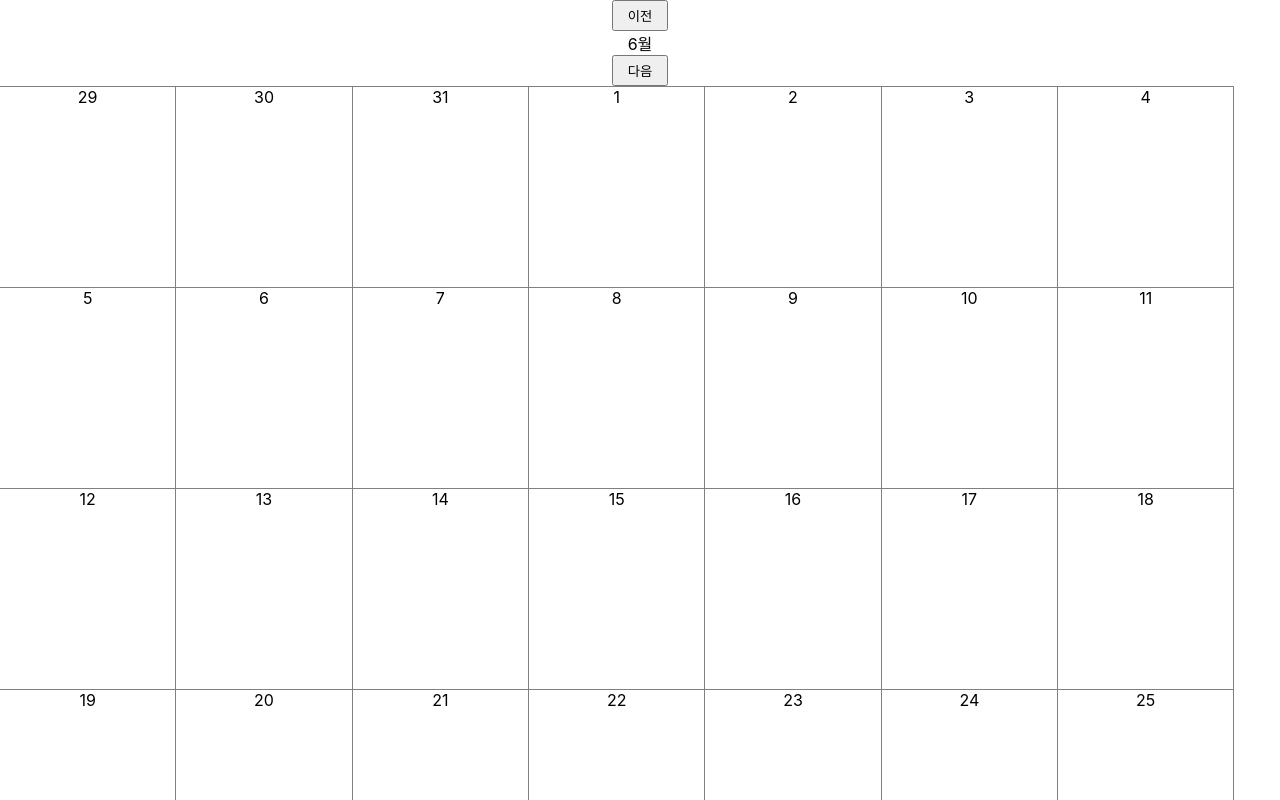
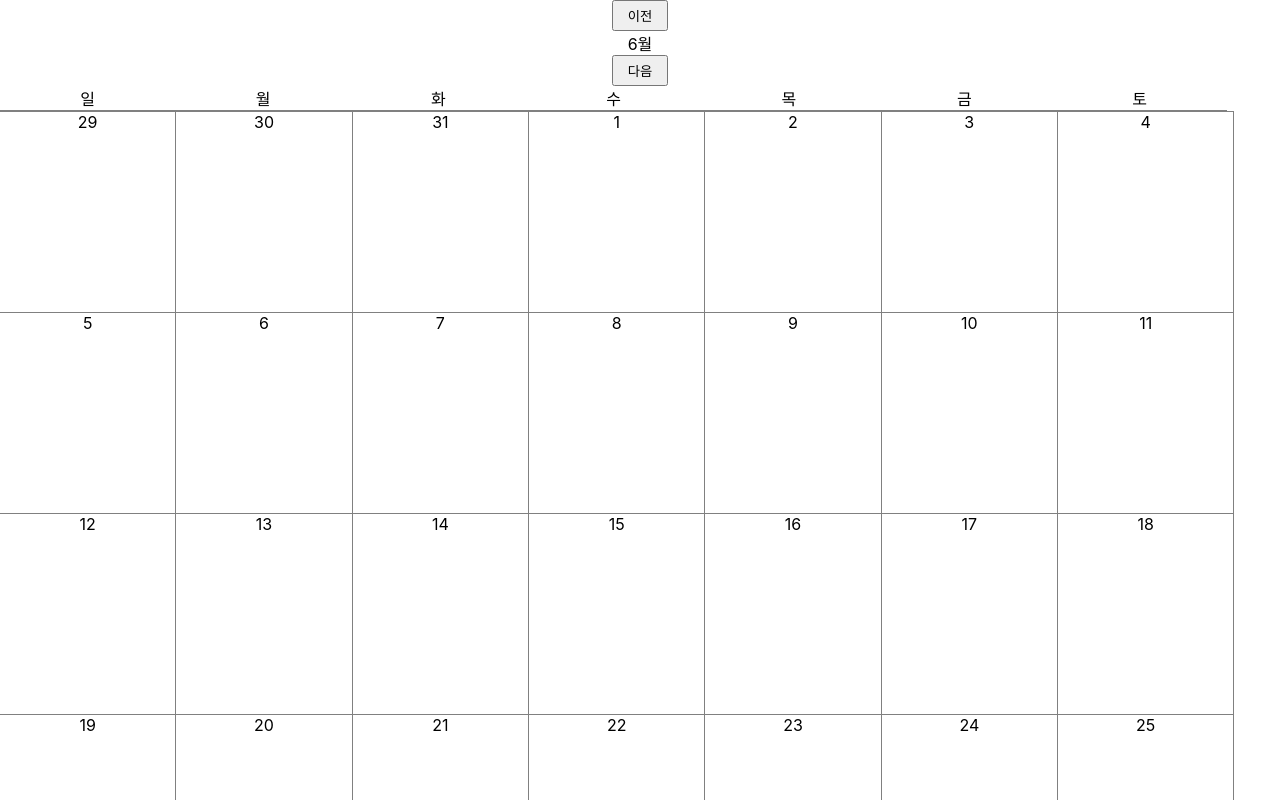
Before and after one commit to swpark907/calendar_tutorial, a React (Create React App) app: page / in a window 1280 px wide. Shown: the top 800 px of the page. Built offline with nearby package versions, Linux system fonts and the light colour scheme.

Commit message:
update: 필요없는 코드 삭제, 요일 UI 추가

```diff
--- a/src/App.js
+++ b/src/App.js
@@ -23,6 +23,16 @@ const DateForm = styled.div`
   border-right: solid 1px grey;
   border-top: solid 1px grey;
   background-color: #fff;
+`;
+
+const WeekForm = styled.div`
+  width: calc(100% / 7.3);
+  height: 100px
+  border-top: solid 1px grey;
+  border-bottom: solid 1px grey;
+  background-color: #fff;
+  display: flex;
+  justify-content: center;
 `;
 
 function App() {
@@ -63,21 +73,8 @@ function App() {
   }, [currentMonth]);
 
   useEffect(() => {
-    console.log(currentMonth)
+    console.log(currentMonth);
   });
-
-  // const formChanger = (date) => {
-  //   const year = date.getFullYear().toString();
-  //   const month =
-  //     date.getMonth() + 1 < 10
-  //       ? "0" + (date.getMonth() + 1).toString()
-  //       : (date.getMonth() + 1).toString();
-  //   const day =
-  //     date.getDate() < 10
-  //       ? "0" + date.getDate().toString()
-  //       : date.getDate().toString();
-  //   return year + month + day;
-  // };
 
   const goToNextMonth = () => {
     setCurrentMonth(currentMonth + 1);
@@ -112,13 +109,12 @@ function App() {
     if (month !== currentMonth) {
       setCurrentYear(Number(year));
       setCurrentMonth(Number(month));
-      console.log(month)
+      console.log(month);
     }
 
     dateRefs.current.map((el) => {
       if (el.dataset.date === target.dataset.date) {
         el.classList.add("selected");
-        // API로 받아온 그날의 data 넣기
       } else {
         el.classList.remove("selected");
       }
@@ -131,13 +127,15 @@ function App() {
       <Header>{currentMonth + "월 "}</Header>
       <Button onClick={goToNextMonth}>다음</Button>
       <Calendar>
+        {Week.map((week) => (
+          <WeekForm>
+            {week}
+          </WeekForm>
+        ))}
         {dateList.map((date, index) => (
           <DateForm
             key={index}
             ref={(el) => dateRefs.current.push(el)}
-            // data-year={date.getFullYear()}
-            // data-month={date.getMonth()}
-            // data-date={date.getDate()}
             data-date={formChanger(date)}
             onClick={dateOnclick}
           >
```
